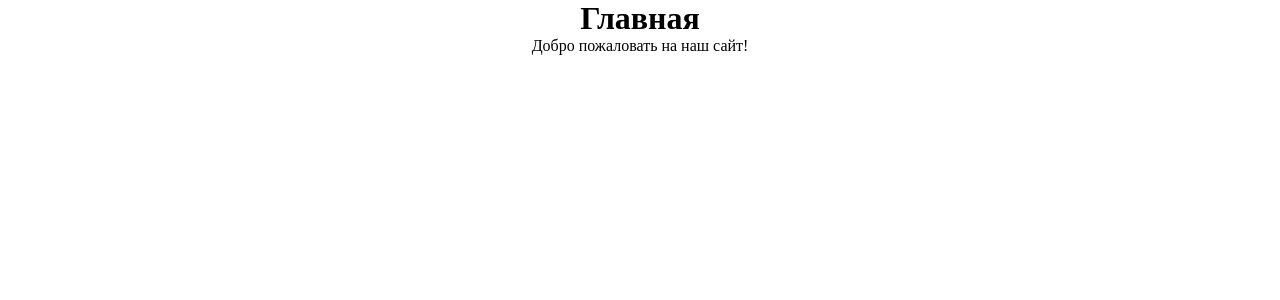
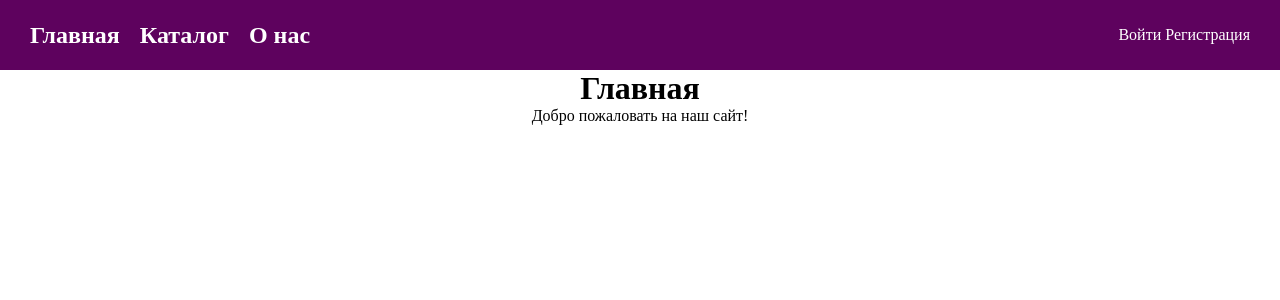
Before and after one commit to Sht0neg/DjangoStudy, a Django app: page /products/ in a window 1280 px wide. Shown: the top 300 px of the page. Run offline with Django 5.2, Linux system fonts and the light colour scheme; data that the repository does not hold is empty.

Commit message:
Add site pages menu

```diff
--- a/products/urls.py
+++ b/products/urls.py
@@ -1,6 +1,7 @@
 from django.urls import path
-from products.views import index
+from products.views import index, catalog
 
 urlpatterns = [
-    path("", index, name="index")
+    path("", index, name="index"),
+    path("catalog/", catalog, name="catalog"),
 ]
--- a/products/views.py
+++ b/products/views.py
@@ -3,3 +3,6 @@ from products.models import Book
 def index(req):
     books = Book.objects.all()
     return render(req, 'index.html', {"books" : books})
+
+def catalog(req):
+    return render(req, "catalog.html")
--- a/static/style.css
+++ b/static/style.css
@@ -20,3 +20,22 @@ body{
     height: 300px;
     box-shadow: 0 5px 5px rgba(40, 40, 40, 0.5);
 }
+header{
+    display: flex;
+    justify-content: space-between;
+    align-items: center;
+    padding-left: 30px;
+    padding-right: 30px;
+    height: 70px;
+    background-color: rgb(94, 2, 94);
+    color: white;
+    width: 100%;
+}
+a{
+    text-decoration: none;
+    color: white;
+}
+nav{
+    display: flex;
+    gap: 20px;
+}
--- /dev/null
+++ b/templates/base.html
@@ -0,0 +1,29 @@
+<!DOCTYPE html>
+<html lang="en">
+<head>
+    <meta charset="UTF-8">
+    <meta name="viewport" content="width=device-width, initial-scale=1.0">
+    <link rel="stylesheet" href="/static/style.css">
+    <title>Главная</title>
+</head>
+<body>
+    <header>
+        <nav>
+            <a href="{% url 'index' %}"><h1>Главная</h1></a>
+            <a href="{% url 'catalog' %}"><h1>Каталог</h1></a>
+            <a href=""><h1>О нас</h1></a>
+        </nav>
+        <div class="auth">
+            {% if user.is_authentificated %}
+                <h2>{{user.username}}</h2>
+            {% else %}
+            <a href="">Войти</a>
+            <a href="">Регистрация</a>
+            {% endif %}
+        </div>
+    </header>
+    {% block main %}
+
+    {% endblock main %}
+</body>
+</html>
--- /dev/null
+++ b/templates/catalog.html
@@ -0,0 +1,4 @@
+{% extends "base.html" %}
+{% block main %}
+    <h1>Каталог книг</h1>
+{% endblock main %}
--- a/templates/index.html
+++ b/templates/index.html
@@ -1,12 +1,6 @@
-<!DOCTYPE html>
-<html lang="en">
-<head>
-    <meta charset="UTF-8">
-    <meta name="viewport" content="width=device-width, initial-scale=1.0">
-    <link rel="stylesheet" href="/static/style.css">
-    <title>Главная</title>
-</head>
-<body>
+{% extends "base.html" %}
+
+{% block main %}
     <h1>Главная</h1>
     <p>Добро пожаловать на наш сайт!</p>
     <div class="wrap">
@@ -17,5 +11,4 @@
         </div>
         {% endfor %}
     </div>
-</body>
-</html>
+{% endblock main %}
```
